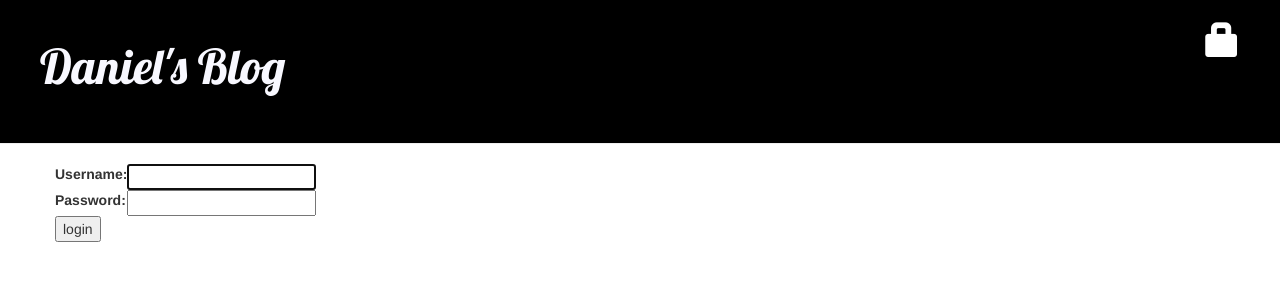
After one commit to Dplaw/Blog, a Django app: page /accounts/login/ in a window 1280 px wide. The commit adds this page. Shown: the top 300 px of the page. Run offline with Django 3.2, Linux system fonts and the light colour scheme; some libraries are stand-ins or nearby versions.

Commit message:
add loging option

```diff
--- a/blog/static/css/blog.css
+++ b/blog/static/css/blog.css
@@ -1,10 +1,10 @@
 .page-header {
-    background-color: #C25100;
+    background-color: #000000;
     margin-top: 0;
     padding: 20px 20px 40px 40px;
 }
 .page-header h1, .page-header h1 a, .page-header h1 a:visited, .page-header h1 a:active {
-    color: #00ccff;
+    color: #F8F8FF;
     font-size: 36pt;
     text-decoration: none;
 }
--- a/blog/templates/blog/base.html
+++ b/blog/templates/blog/base.html
@@ -11,9 +11,12 @@
     <div class="page-header">
         {% if user.is_authenticated %}
             <a href="{% url 'post_new' %}" class="top-menu"><span class="glyphicon glyphicon-plus"></span></a>
+            <a href="{% url 'post_draft_list' %}" class="top-menu"><span class="glyphicon glyphicon-edit"></span></a>
+            <p class="top-menu"> <small><a href="{% url 'logout' %}">Log out</a></small></p>
+        {% else %}
+            <a href="{% url 'login' %}" class="top-menu"><span class="glyphicon glyphicon-lock"></span></a>
         {% endif %}
             <h1><a href="/"> Daniel's Blog </a> </h1>
-
     </div>
 
     <body>
--- a/blog/templates/blog/post_detail.html
+++ b/blog/templates/blog/post_detail.html
@@ -6,9 +6,12 @@
             <div class="date">
                 {{ post.published_date }}
             </div>
+        {% else %}
+            <a class="btn btn-default" href="{% url 'post_publish' pk=post.pk %}">Publish</a>
         {% endif %}
         {% if user.is_authenticated %}
             <a class="btn btn-default" href="{% url 'post_edit' pk=post.pk %}"><span class="glyphicon glyphicon-pencil"></span></a>
+            <a class="btn btn-default" href="{% url 'post_remove' pk=post.pk %}"><span class="glyphicon glyphicon-remove"></span></a>
         {% endif %}
         <h2>{{ post.title }}</h2>
         <p>{{ post.text|linebreaksbr }}</p>
--- /dev/null
+++ b/blog/templates/registration/login.html
@@ -0,0 +1,25 @@
+<!DOCTYPE html>
+{% extends "blog/base.html" %}
+
+{% block content %}
+    {% if form.errors %}
+        <p>Your username and password didn't match. Please try again.</p>
+    {% endif %}
+
+    <form method="post" action="{% url 'login' %}">
+    {% csrf_token %}
+        <table>
+        <tr>
+            <td>{{ form.username.label_tag }}</td>
+            <td>{{ form.username }}</td>
+        </tr>
+        <tr>
+            <td>{{ form.password.label_tag }}</td>
+            <td>{{ form.password }}</td>
+        </tr>
+        </table>
+
+        <input type="submit" value="login" />
+        <input type="hidden" name="next" value="{{ next }}" />
+    </form>
+{% endblock %}
--- a/blog/urls.py
+++ b/blog/urls.py
@@ -6,4 +6,7 @@ urlpatterns = [
     path('post/<int:pk>/', views.post_detail, name='post_detail'),
     path('post/new/', views.post_new, name='post_new'),
     path('post/<int:pk>/edit/', views.post_edit, name='post_edit'),
+    path('drafts/', views.post_draft_list, name='post_draft_list'),
+    path('post/<pk>/publish/', views.post_publish, name='post_publish'),
+    path('post/<pk>/remove/', views.post_remove, name='post_remove'),
 ]
--- a/mysite/settings.py
+++ b/mysite/settings.py
@@ -120,3 +120,4 @@ USE_TZ = True
 
 STATIC_URL = '/static/'
 STATIC_ROOT = os.path.join(BASE_DIR, 'static')
+LOGIN_REDIRECT_URL = '/'
--- a/mysite/urls.py
+++ b/mysite/urls.py
@@ -16,7 +16,11 @@ Including another URLconf
 from django.contrib import admin
 from django.urls import path, include
 
+from django.contrib.auth import views
+
 urlpatterns = [
     path('admin/', admin.site.urls),
+    path('accounts/login/', views.LoginView.as_view(), name='login'),
+    path('accounts/logout/', views.LogoutView.as_view(next_page='/'), name='logout'),
     path('', include('blog.urls')),
 ]
```
Also changed, not shown: blog/templates/blog/post_draft_list.html (added, +12 -0 lines), blog/views.py (+22 -0 lines).
